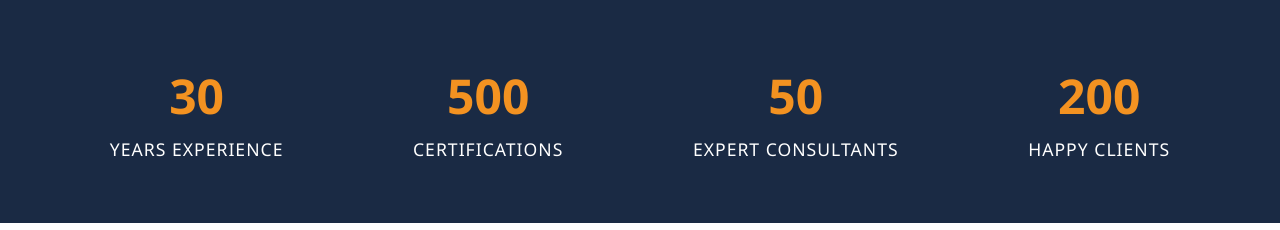
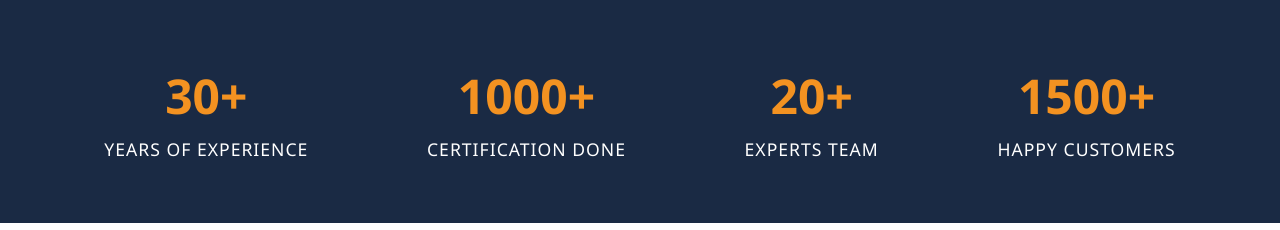
Before and after one commit to Aniket-Bhor/Indusqa, a plain HTML site: page index.html in a window 1280 px wide. Shown: the part 722-952 px from the top of the page. Drawn offline with Linux system fonts and the light colour scheme.

Commit message:
Add files via upload

```diff
--- a/index.html
+++ b/index.html
@@ -4,6 +4,7 @@
     <meta charset="UTF-8">
     <meta name="viewport" content="width=device-width, initial-scale=1.0">
     <title>INDUSQA | Leading Quality & Certification Consultancy</title>
+    <link rel="icon" type="image/png" href="images/logo.png">
     <meta name="description" content="INDUSQA provides expert consultancy and certification services for ISO 27001, GDPR, DPDPA, HIPAA, SOC2, CMMI, and more. Over 30 years of industry experience.">
     <link rel="stylesheet" href="css/style.css">
     <link rel="stylesheet" href="https://cdnjs.cloudflare.com/ajax/libs/font-awesome/6.0.0/css/all.min.css">
@@ -178,19 +179,19 @@
                 <div class="stats-container">
                     <div class="stat-item">
                         <span class="stat-number" data-target="30">0</span>
-                        <span class="stat-label">Years Experience</span>
+                        <span class="stat-label">Years Of Experience</span>
                     </div>
                     <div class="stat-item">
-                        <span class="stat-number" data-target="500">0</span>
-                        <span class="stat-label">Certifications</span>
+                        <span class="stat-number" data-target="1000">0</span>
+                        <span class="stat-label">Certification Done</span>
                     </div>
                     <div class="stat-item">
-                        <span class="stat-number" data-target="50">0</span>
-                        <span class="stat-label">Expert Consultants</span>
+                        <span class="stat-number" data-target="20">0</span>
+                        <span class="stat-label">Experts Team</span>
                     </div>
                     <div class="stat-item">
-                        <span class="stat-number" data-target="200">0</span>
-                        <span class="stat-label">Happy Clients</span>
+                        <span class="stat-number" data-target="1500">0</span>
+                        <span class="stat-label">Happy Customers</span>
                     </div>
                 </div>
             </div>
@@ -304,7 +305,7 @@
                 </div>
             </div>
             <div class="footer-bottom">
-                <p>&copy; 2026 INDUSQA. All rights reserved. | <a href="pages/privacy.html">Privacy Policy</a></p>
+                <p>&copy; 2026 INDUSQA &ndash; All rights reserved | Designed By <a href="https://punktuate.in" target="_blank" style="color: var(--secondary-color); font-weight: 600;">Punktuate.in</a></p>
             </div>
         </div>
     </footer>
--- a/js/main.js
+++ b/js/main.js
@@ -29,10 +29,10 @@ document.addEventListener('DOMContentLoaded', () => {
                 const inc = target / speed;
 
                 if (count < target) {
-                    stat.innerText = Math.ceil(count + inc);
+                    stat.innerText = Math.ceil(count + inc) + (target >= 20 ? '+' : '');
                     setTimeout(updateCount, 1);
                 } else {
-                    stat.innerText = target;
+                    stat.innerText = target + '+';
                 }
             };
             updateCount();
```
Also changed, not shown: 404.html (+1 -0 lines), admin/index.html (+1 -1 lines), pages/about.html (+2 -1 lines), pages/blog-detail.html (+3 -2 lines), pages/blog.html (+2 -1 lines), pages/contact.html (+3 -2 lines), pages/services.html (+2 -1 lines), css/style.css (line endings or trailing spaces).
